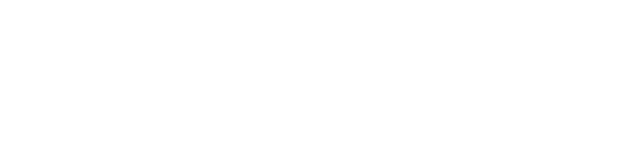
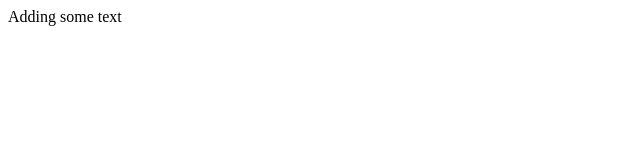
Before and after one commit to shanermills/git-demo, a plain HTML site: page web/index.htm in a window 1280 px wide. Shown: the whole page, without its empty margins (0-640 px from the left). Drawn offline with Linux system fonts and the light colour scheme.

Commit message:
going all the way

```diff
--- a/web/index.htm
+++ b/web/index.htm
@@ -4,5 +4,6 @@
 		<title>Home - Gibson Online</title>
 	</head>
 	<body>
+		Adding some text
 	</body>
 </html>
```
